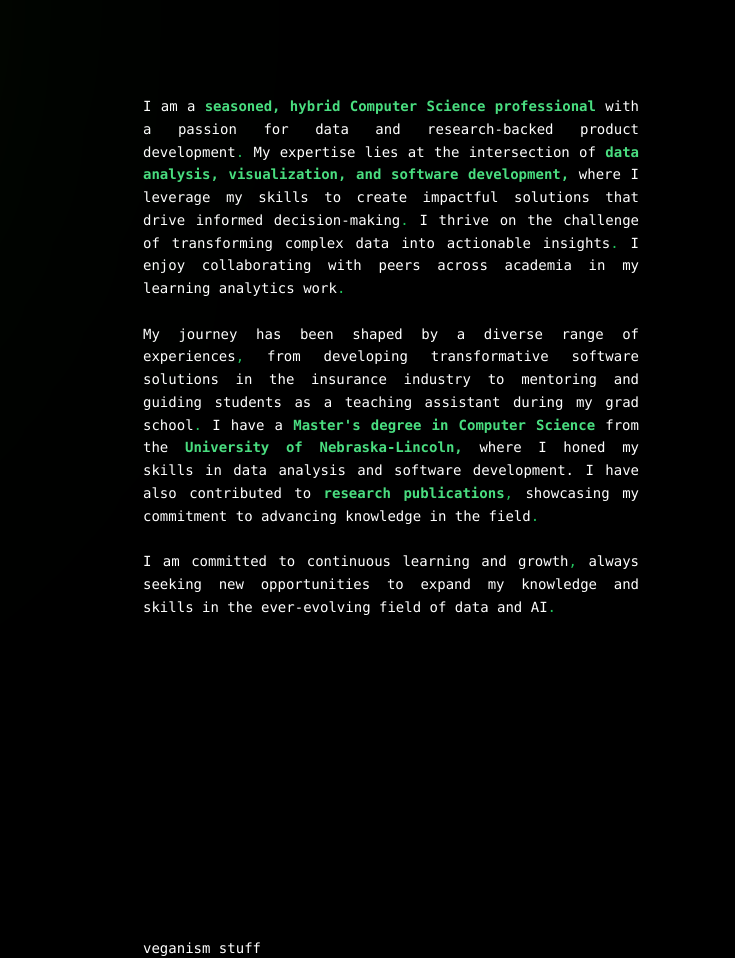
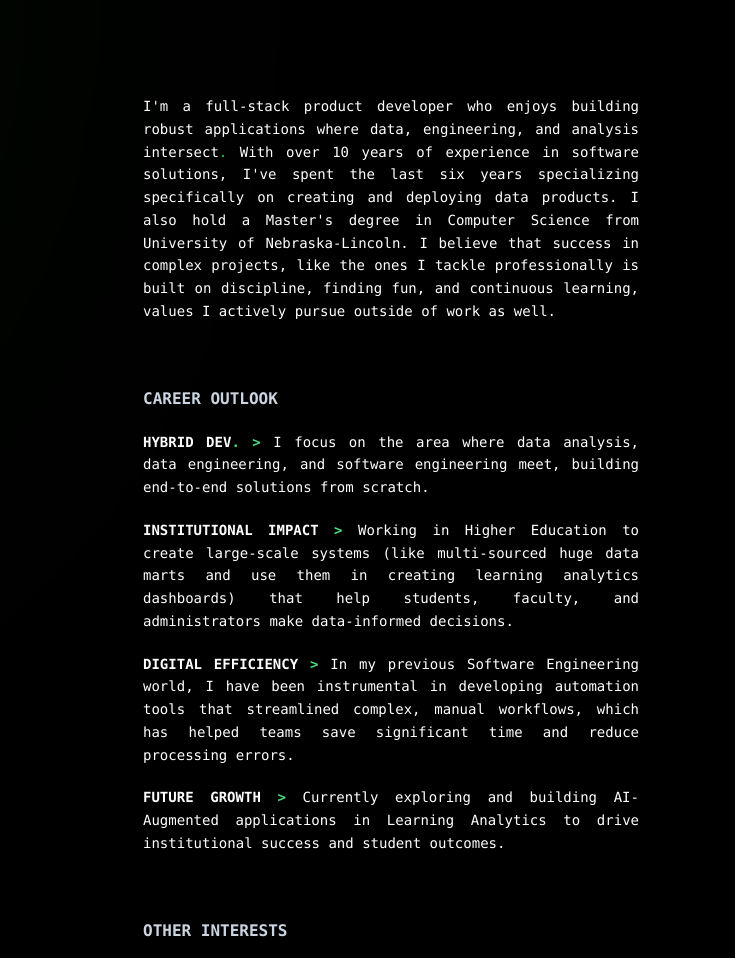
Before and after one commit to almondmilkandavocad0s/jramanan.com, a website: page build/index.html in a window 1280 px wide. Shown: the top 958 px of the page, 545-1280 px from the left. Drawn offline with Linux system fonts and the light colour scheme.

Commit message:
changes to code+me

```diff
--- a/build/index.html
+++ b/build/index.html
@@ -96,16 +96,31 @@
                             </h2>
                         </div>
                         <p class="flex-row text-justify text-white font-light text-sm font-mono leading-relaxed">
-                            I am a <span class="text-green-400 font-bold">seasoned, hybrid Computer Science professional</span> with a passion for data and research-backed product development<span class="text-green-500">.</span>
-                            My expertise lies at the intersection of <span class="text-green-400 font-bold">data analysis, visualization, and software development,</span> where I leverage my skills to create impactful solutions that drive informed decision-making<span class="text-green-500">.</span>
-                            I thrive on the challenge of transforming complex data into actionable insights<span class="text-green-500">.</span> I enjoy collaborating with peers across academia in my learning analytics work<span class="text-green-500">.</span>
-                            <br class="mt-5"><br>
+                            I'm a full-stack product developer who enjoys building robust applications where data, engineering, and analysis intersect<span class="text-green-500">.</span> With over 10 years of experience in software solutions, I've spent the last six years specializing specifically on creating and deploying data products. I also hold a Master's degree in Computer Science from University of Nebraska-Lincoln.
+                            I believe that success in complex projects, like the ones I tackle professionally is built on discipline, finding fun, and continuous learning, values I actively pursue outside of work as well.
+                        </p>
+                        <h3 class="mt-16 text-slate-300 font-bold font-mono leading-5">CAREER OUTLOOK</h3>
 
-                            My journey has been shaped by a diverse range of experiences<span class="text-green-500">,</span> from developing transformative software solutions in the insurance industry to mentoring and guiding students as a teaching assistant during my grad school<span class="text-green-500">.</span>
-                            I have a <span class="text-green-400 font-bold">Master's degree in Computer Science</span> from the <span class="text-green-400 font-bold"> University of Nebraska-Lincoln,</span> where I honed my skills in data analysis and software development.
-                            I have also contributed to <span class="text-green-400 font-bold">research publications</span><span class="text-green-500">,</span> showcasing my commitment to advancing knowledge in the field<span class="text-green-500">.</span><br><br>
+                        <p class=" mt-5 flex-row text-justify text-white font-light text-sm font-mono leading-relaxed">
+                            <span class="font-bold">HYBRID DEV</span><span class="text-green-400 font-bold">. ></span> I focus on the area where data analysis, data engineering, and software engineering meet, building end-to-end solutions from scratch.
+                        </p>
 
-                            I am committed to continuous learning and growth<span class="text-green-500">,</span> always seeking new opportunities to expand my knowledge and skills in the ever-evolving field of data and AI<span class="text-green-500">.</span>
+                        <p class=" mt-5 flex-row text-justify text-white font-light text-sm font-mono leading-relaxed">
+                            <span class="font-bold">INSTITUTIONAL IMPACT</span> <span class="text-green-400 font-bold">></span> Working in Higher Education to create large-scale systems (like multi-sourced huge data marts and use them in creating learning analytics dashboards) that help students, faculty, and administrators make data-informed decisions. &nbsp;
+                        </p>
+
+                        <p class=" mt-5 flex-row text-justify text-white font-light text-sm font-mono leading-relaxed">
+                            <span class="font-bold">DIGITAL EFFICIENCY</span> <span class="text-green-400 font-bold">></span> In my previous Software Engineering world, I have been instrumental in developing automation tools that streamlined complex, manual workflows, which has helped teams save significant time and reduce processing errors. &nbsp;
+                        </p>
+
+                        <p class=" mt-5 flex-row text-justify text-white font-light text-sm font-mono leading-relaxed">
+                            <span class="font-bold">FUTURE GROWTH</span> <span class="text-green-400 font-bold">></span> Currently exploring and building AI-Augmented applications in Learning Analytics to drive institutional success and student outcomes. &nbsp;
+                        </p>
+
+                        <h3 class="mt-16 text-slate-300 font-bold font-mono leading-5">OTHER INTERESTS</h3>
+                        <p class=" mt-5 flex-row text-justify text-white font-light text-sm font-mono leading-relaxed">
+                        I am an advocate for animal and environmental rights, volunteering with &nbsp; <span class="text-green-400 font-bold"><a href="https://www.aaasc-omaha.com/" target="_blank"> @aaasc-omaha</a></span> a local like-minded group to brainstorm outreach ideas and provide tech support as needed for the cause.
+                        I stay active through a consistent routine of running, strength training, and yoga. Also an avid reader of both non/fiction as a form of rich entertainment.
                         </p>
                     </section>
                     <section id = "what_matters" class="mb-50 mt-80 scroll-mt-30 md:mb-24 lg:mb-36 lg:scroll-mt-24" aria-label="aboutme">
@@ -121,7 +136,7 @@
                     </section>
                     <footer class="flex text-slate-200 text-xs mt-20">
                         <span class="justify-self-end lg:justify-center">
-                            🕶️ This cool website was created using Tailwind CSS. Design inspired by <span class="ml-1 text-indigo-500 hover:text-green-500"><a href="https://brittanychiang.com/" target="_blank">Brittany Chiang</a></span>.
+                            🕶️ This cool website was created using Tailwind CSS. Design inspired by <span class="ml-1 hover:text-green-500"><a href="https://brittanychiang.com/" target="_blank">Brittany Chiang</a></span>.
                         </span>
                     </footer>
                 </main>
```
Also changed, not shown: build/css/style.css.
